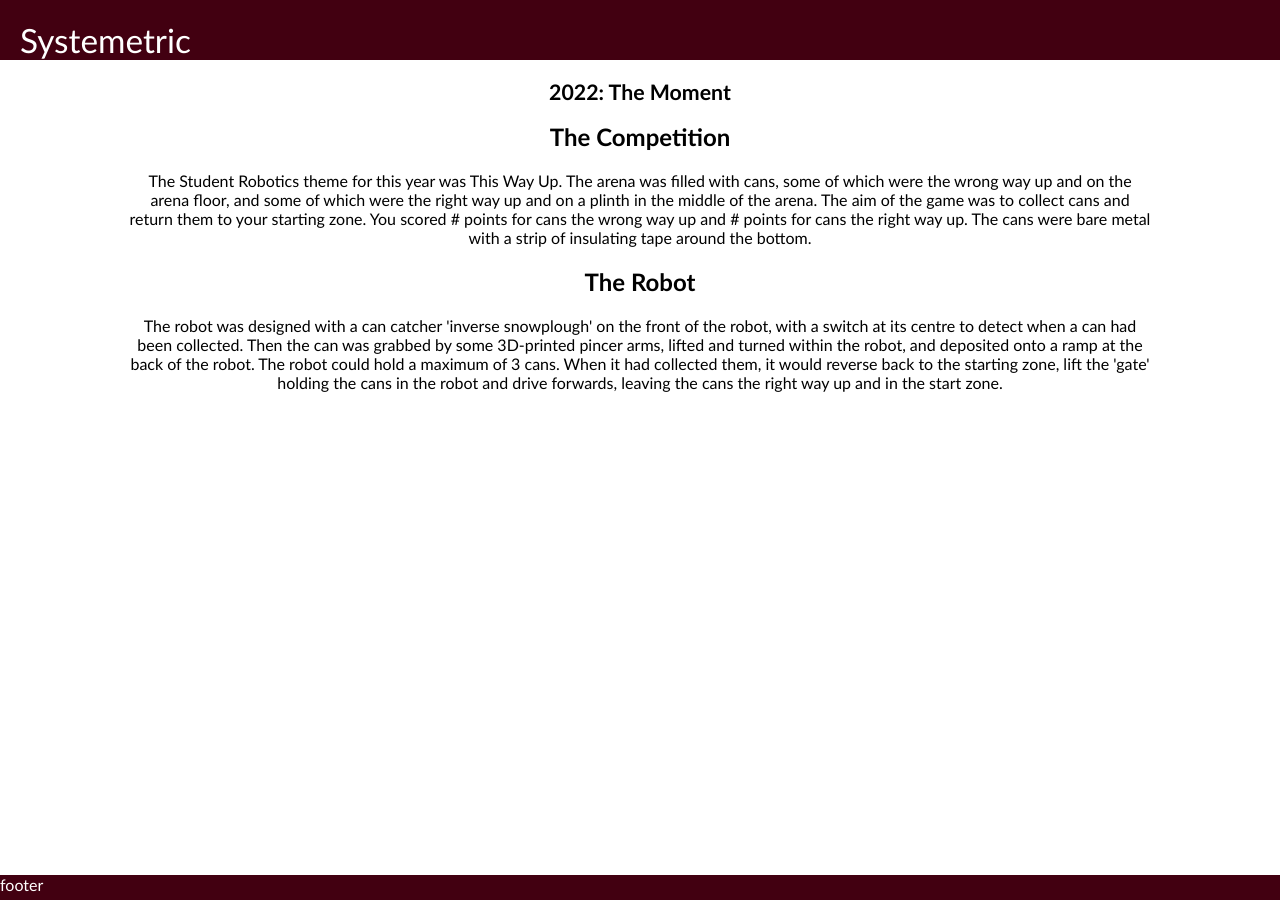
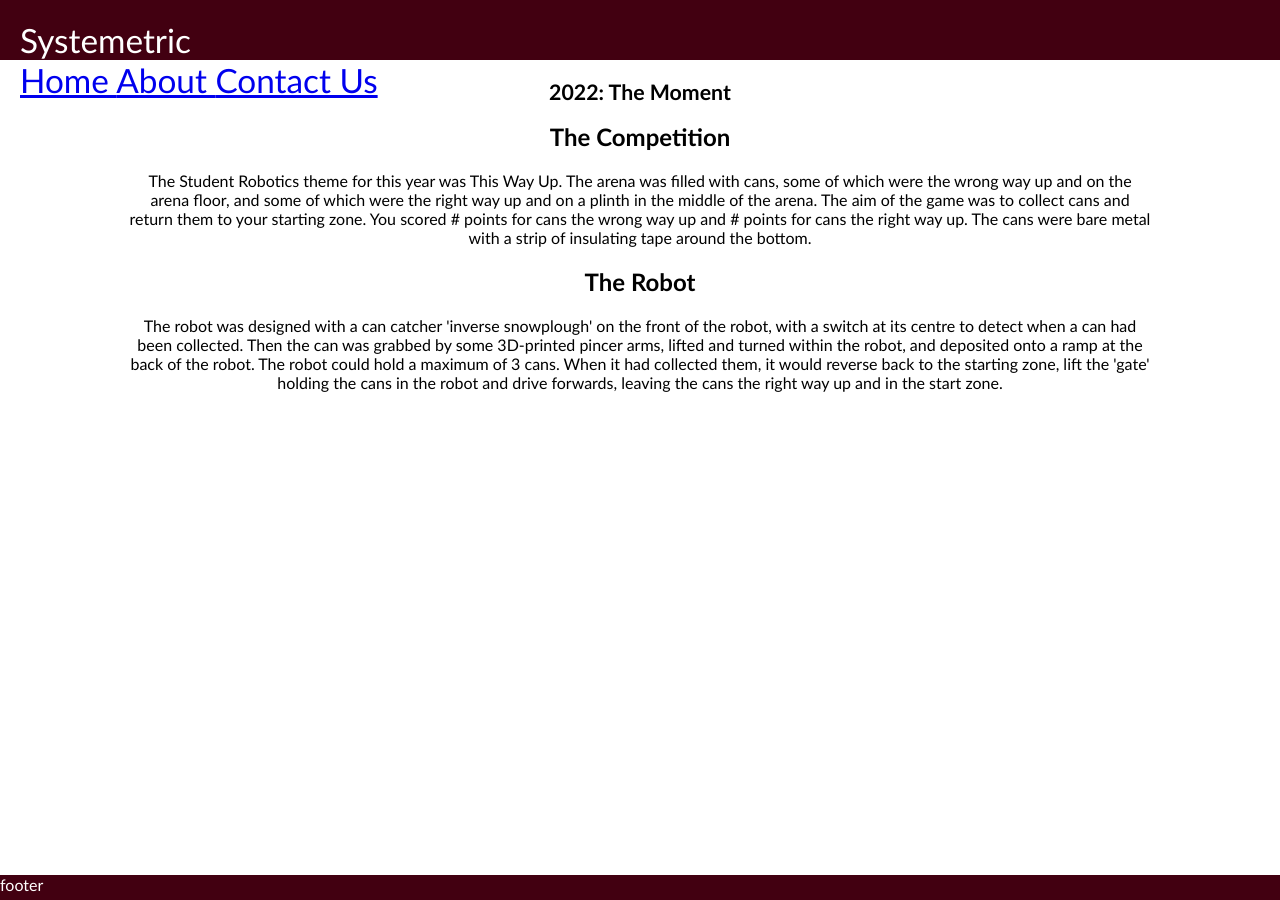
Before and after one commit to ilentiya/systemetric, a Jekyll site: the page built from 2022.html, in a window 1280 px wide. Built offline with Jekyll 4.4.1, drawn with Linux system fonts in a browser that asks for light colours.

Commit message:
adding navigation

```diff
--- /dev/null
+++ b/_data/navigation.yml
@@ -0,0 +1,6 @@
+- name: Home
+  link: /
+- name: About
+  link: /about/
+- name: Contact Us
+  link: /contact/
--- a/_includes/header.html
+++ b/_includes/header.html
@@ -1,6 +1,6 @@
 <header class="top_bar">
     Systemetric
     <meta name="viewport" content="width=device-width, initial-scale=1.0">
-    <!--{% include navigation.html %}-->
+    {% include navigation.html %}
     <a id="top"></a>
 </header>
--- a/_includes/navigation.html
+++ b/_includes/navigation.html
@@ -0,0 +1,15 @@
+<script src="/assets/scripts/expand_nav_bar.js"></script>
+
+<nav class="topnav" id="nav_bar">
+    <!-- <div class="small_logo_box">
+        <img src="{{site.baseurl}}/assets/img/Logos/Silhouette.png">
+    </div> -->
+    {% for item in site.data.navigation %}
+        <a href="{{item.link}}" {% if page.url == item.link %}class="current"{% endif %}>
+            {{item.name}}
+        </a>
+    {% endfor %}
+    <!-- <a href="javascript:void(0);" class="icon" onclick="expand_top_nav()">
+        <i><b>&equiv;</b></i>
+    </a> -->
+</nav>
```
